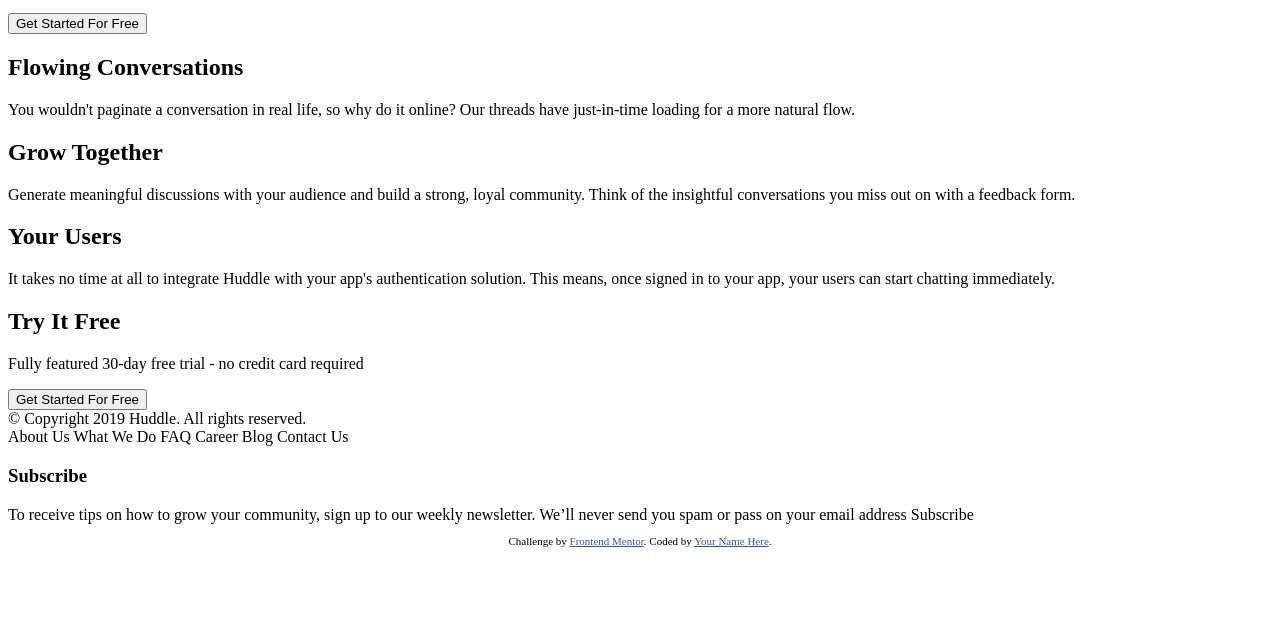
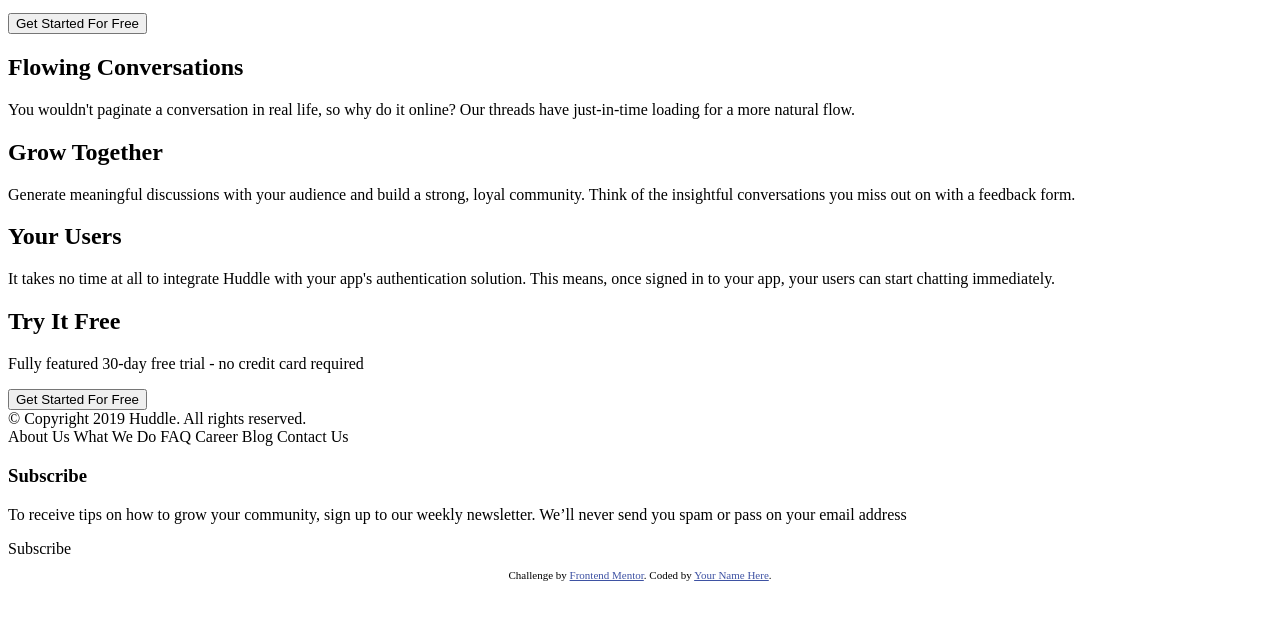
Before and after one commit to ileanahi/huddle-landing-page, a plain HTML site: page index.html in a window 1280 px wide. Shown: the part 130-750 px from the top of the page. Drawn offline with Linux system fonts and the light colour scheme.

Commit message:
feat: Add p tag to subscribe text

```diff
--- a/index.html
+++ b/index.html
@@ -75,8 +75,8 @@
 
         <h3>Subscribe</h3>
 
-        To receive tips on how to grow your community, sign up to our weekly newsletter. We’ll never
-        send you spam or pass on your email address
+        <p>To receive tips on how to grow your community, sign up to our weekly newsletter. We’ll never
+            send you spam or pass on your email address</p>
 
         Subscribe
 
```
